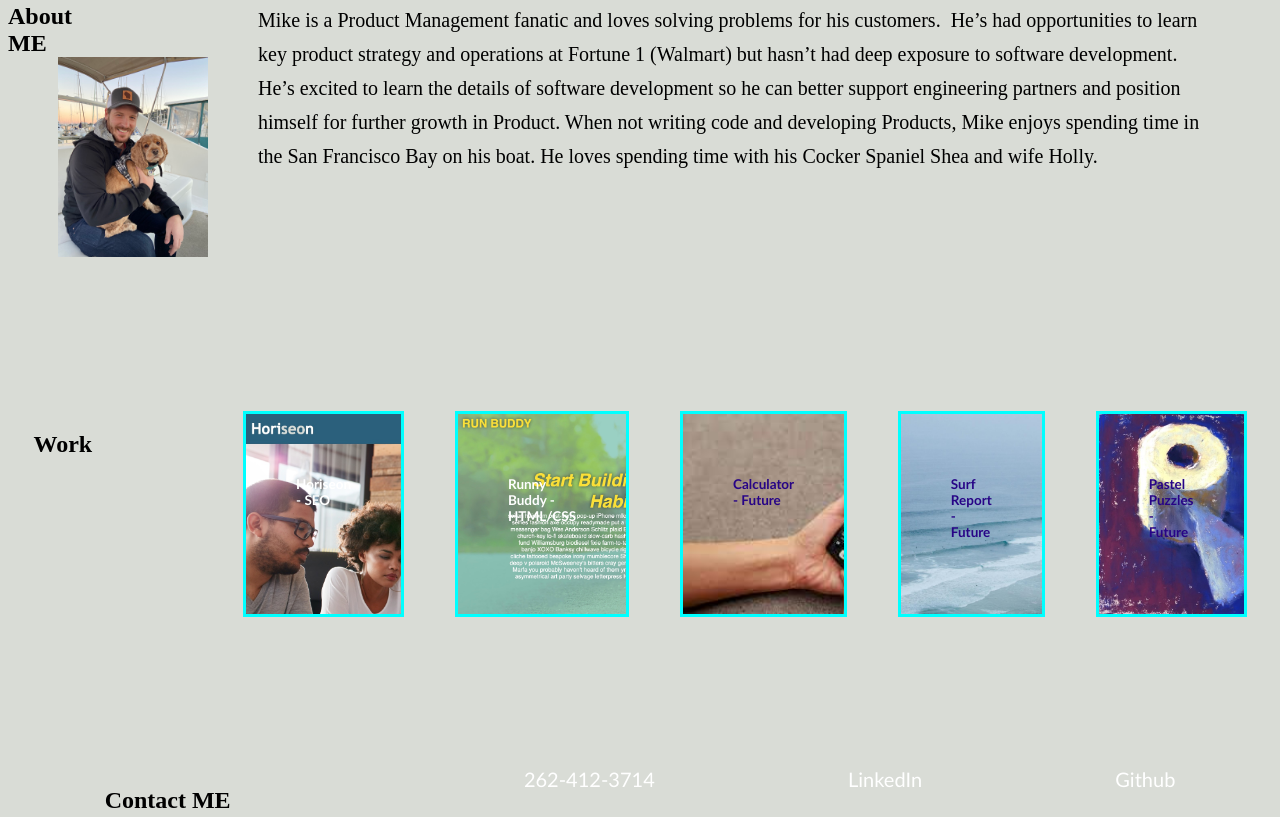
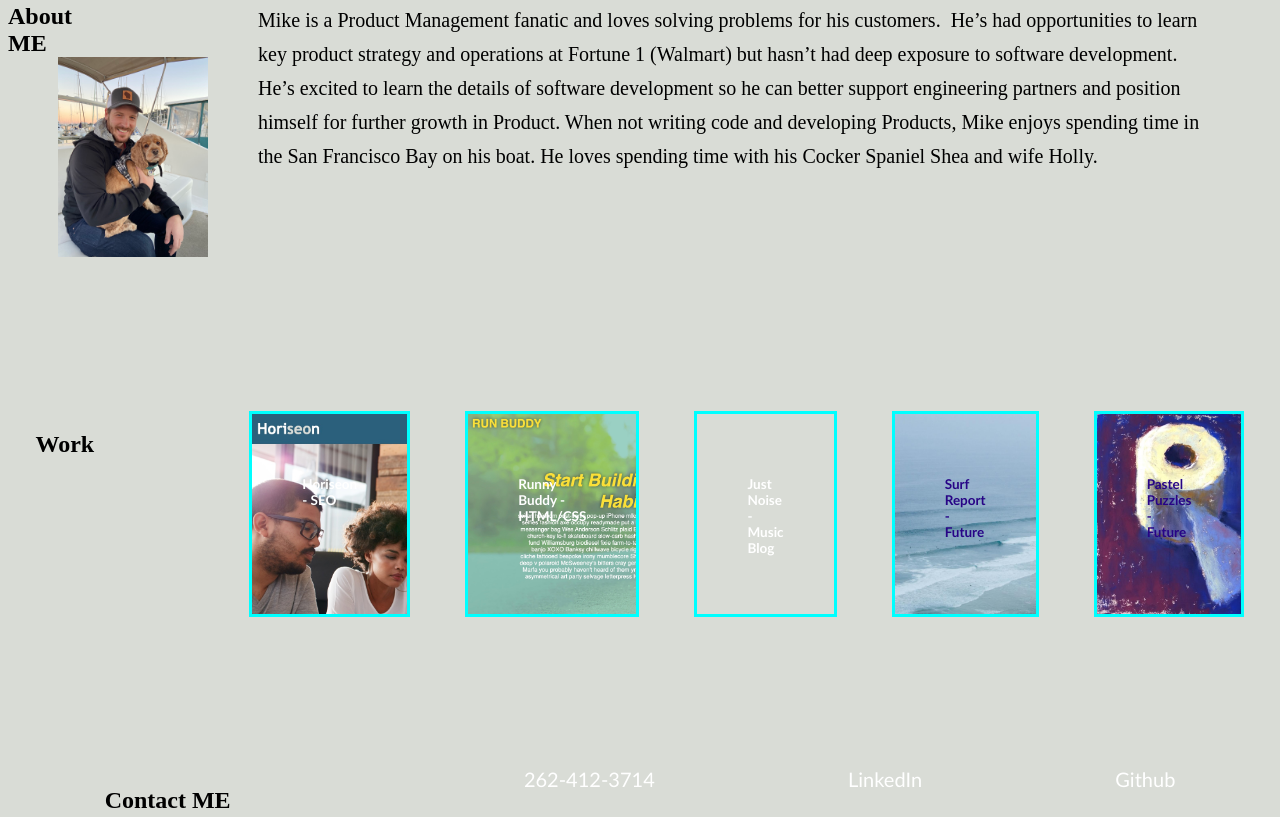
Before and after one commit to Mike-Ebener/personal-portfolio, a plain HTML site: page index.html in a window 1280 px wide. Shown: the part 411-1228 px from the top of the page. Drawn offline with Linux system fonts and the light colour scheme.

Commit message:
add just noise

```diff
--- a/index.html
+++ b/index.html
@@ -48,7 +48,7 @@
           </section>
           <!-- end About ME -->
 
-             <!--WORK start-->
+             <!--WORK section start-->
         <section id="work" class="content-work">
             <h2 class="section-title">
                 Work
@@ -63,8 +63,9 @@
                     </a>
                     </h2>
                     </div>
-                <div id="calculator" class="work-box">
-                    <h2 class="work-title">Calculator - Future
+                <div id="Just-Noise" class="work-box">
+                    <h2 class="work-title"><a href="https://just-noise.herokuapp.com/">Just Noise - Music Blog
+                    </a>
                     </h2>
                  </div>
                 <div id="surf-report" class="work-box">
@@ -75,7 +76,7 @@
                 <h2 class="work-title">Pastel Puzzles - Future
                  </h2>
             </div>
-        <!--end WORK-->
+        <!--end WORK section-->
 
         <!--Start Contact ME-->
 
```
